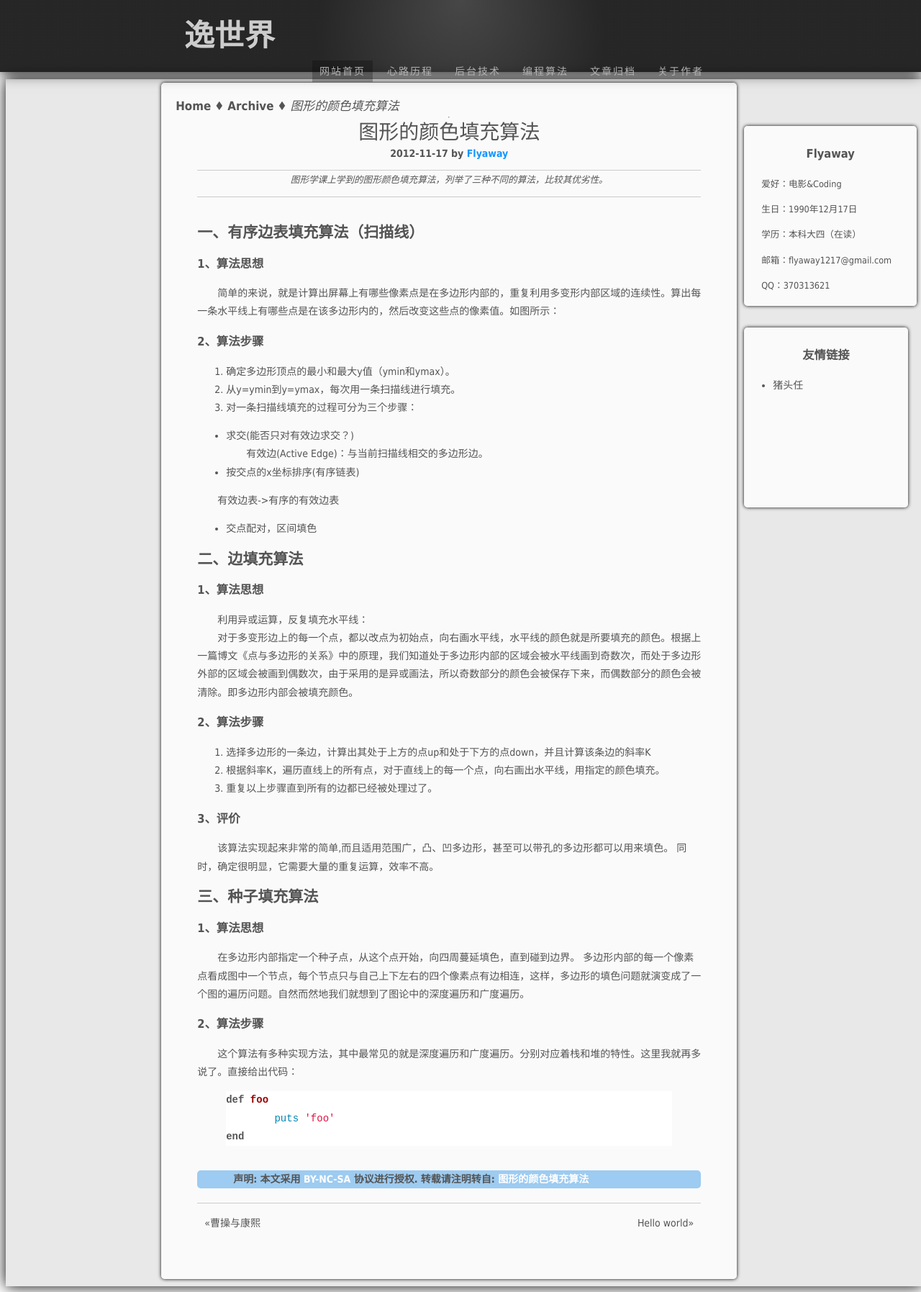
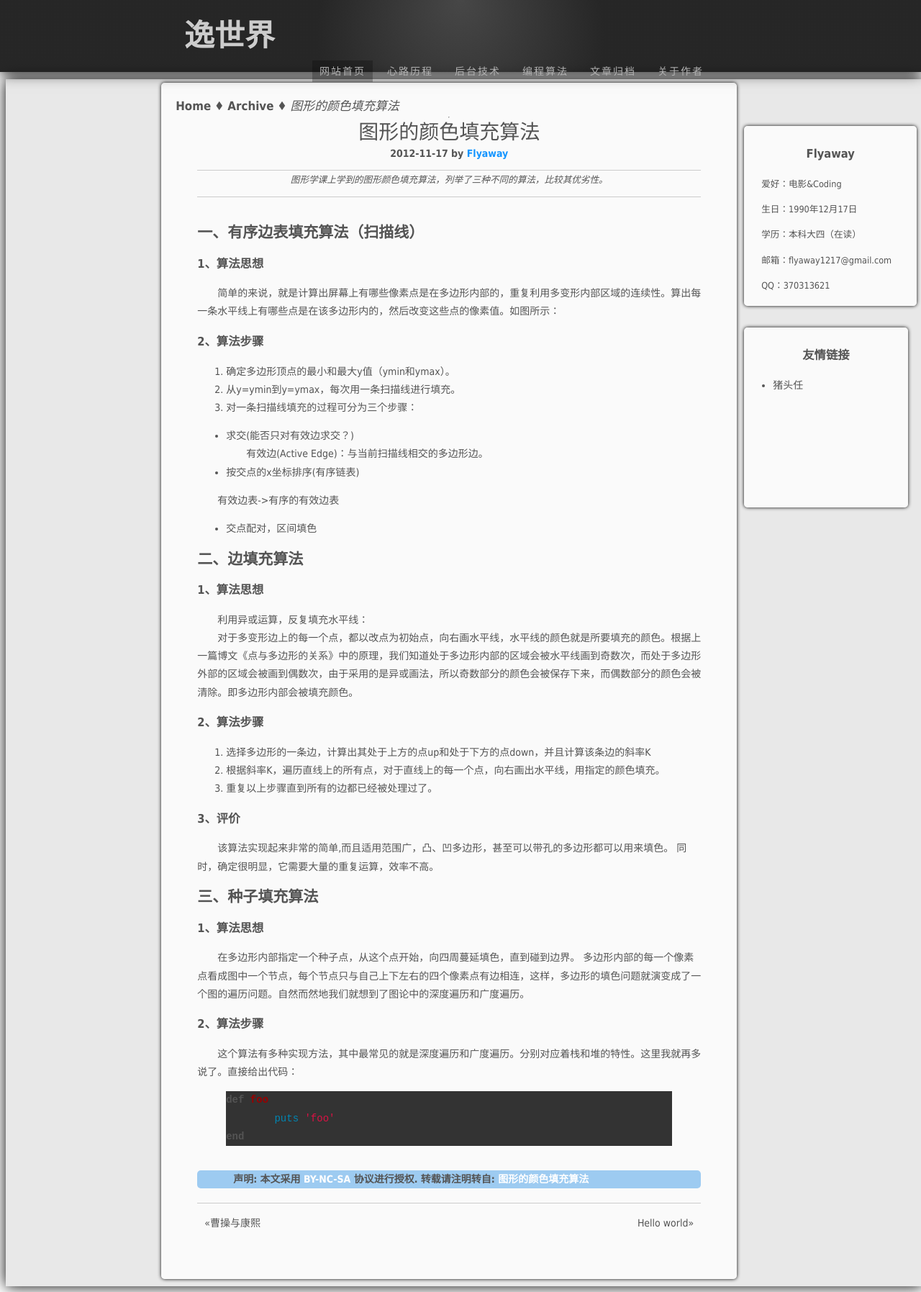
Before and after one commit to flyaway1217/flyaway1217.github.com, a Jekyll site: the page built from _posts/2012-11-17-color-filled.md, in a window 1280 px wide. Shown: the whole page at 72% size. Built offline with Jekyll 4.4.1, drawn with Linux system fonts in a browser that asks for light colours; Markdown is read by kramdown in place of the engine named in the settings.

Commit message:
Update the syntax.css

```diff
--- a/css/syntax.css
+++ b/css/syntax.css
@@ -1,4 +1,4 @@
-.highlight  { background: #ffffff; }
+.highlight  { background: #333333; }
 .highlight .c { color: #999988; font-style: italic } /* Comment */
 .highlight .err { color: #a61717; background-color: #e3d2d2 } /* Error */
 .highlight .k { font-weight: bold } /* Keyword */
```
